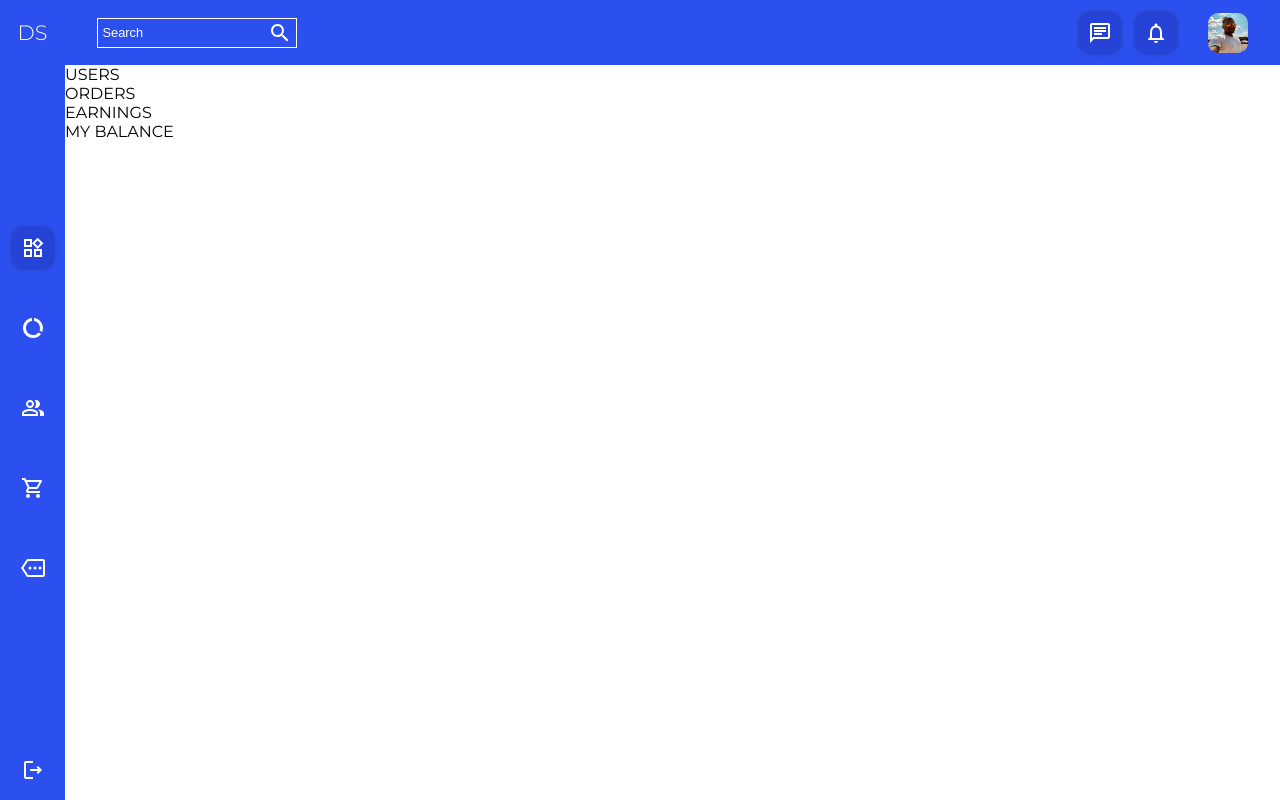
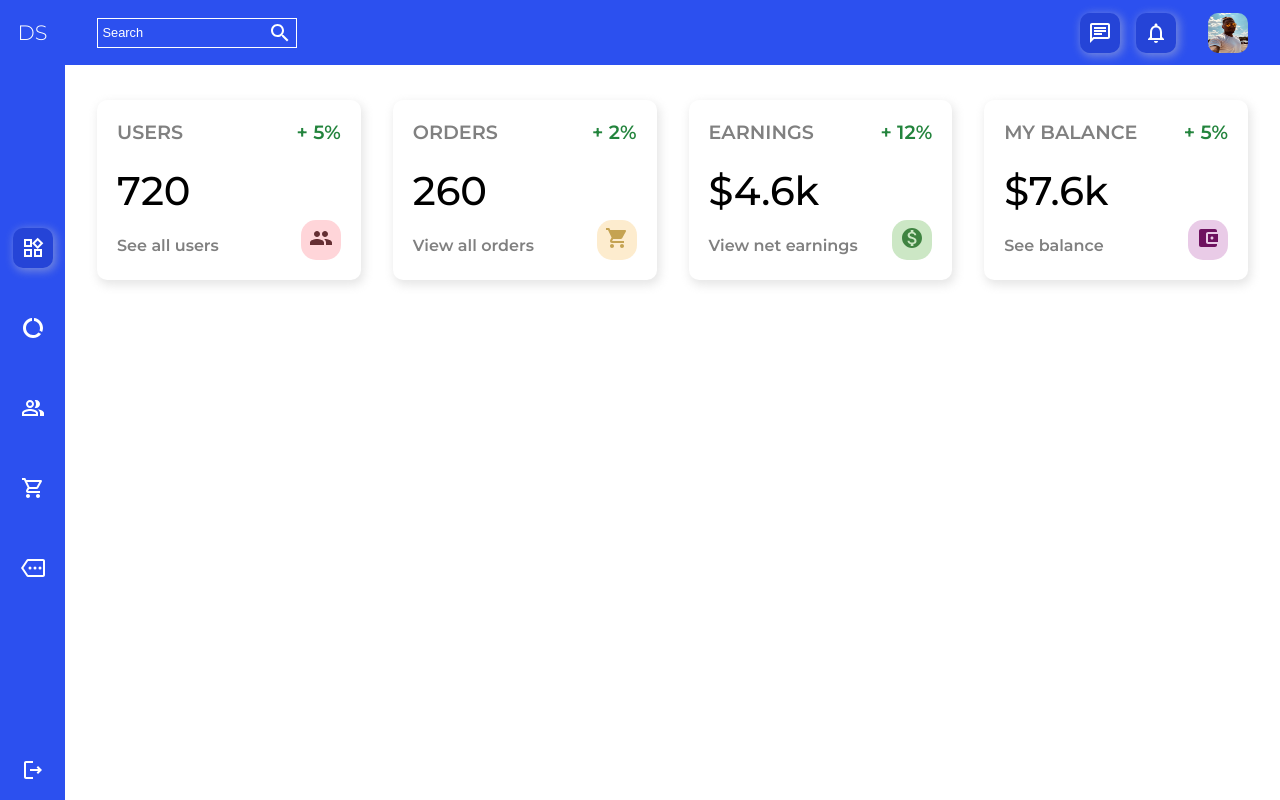
Before and after one commit to Biplo12/Dashboard, a React (Create React App) app: page / in a window 1280 px wide. Built offline with nearby package versions, Linux system fonts and the light colour scheme.

Commit message:
Widget component created

```diff
--- /dev/null
+++ b/src/Components/Revenue.jsx
@@ -0,0 +1,7 @@
+import React from "react";
+
+const Revenue = () => {
+  return <div className="revenue-container"></div>;
+};
+
+export default Revenue;
--- a/src/Components/Styles/__globalStyles.scss
+++ b/src/Components/Styles/__globalStyles.scss
@@ -4,6 +4,8 @@
 @import "__sidebar.scss";
 @import "__topbar.scss";
 @import "__home.scss";
+@import "__widget.scss";
+@import "__revenue.scss";
 
 *,
 *::after,
@@ -26,3 +28,18 @@ a {
 ul {
   list-style: none;
 }
+
+.un {
+  display: inline-block;
+  padding-bottom: 0px;
+  background-image: linear-gradient(#000, #000);
+  background-position: 0 100%; /*OR bottom left*/
+  background-size: 0% 1px;
+  padding-bottom: 5px;
+  background-repeat: no-repeat;
+  transition: background-size 0.3s, background-position 0s 0.3s; /*change after the size immediately*/
+}
+.un:hover {
+  background-position: 100% 100%; /*OR bottom right*/
+  background-size: 100% 1px;
+}
--- a/src/Components/Styles/__home.scss
+++ b/src/Components/Styles/__home.scss
@@ -1,6 +1,6 @@
 .home-container {
   width: calc(100% - 65px);
-  height: calc(100vh - 65px);
-  margin: 65px 0 0 65px;
+  height: calc(100vh - 100px);
+  margin: 100px 0 0 65px;
   color: #000;
 }
--- a/src/Components/Styles/__sidebar.scss
+++ b/src/Components/Styles/__sidebar.scss
@@ -37,7 +37,7 @@
   .sidebar-item.active {
     background-color: #2544d7;
     border-radius: 10px;
-    box-shadow: $b-shadow;
+    box-shadow: 2px 2px 10px 1px rgba(201, 201, 201, 0.47);
   }
   .sidebar-item:hover {
     display: flex;
--- a/src/Components/Styles/__topbar.scss
+++ b/src/Components/Styles/__topbar.scss
@@ -54,7 +54,7 @@
       margin: 0 0.5rem;
       background-color: #2544d7;
       border-radius: 10px;
-      box-shadow: $b-shadow;
+      box-shadow: 2px 2px 10px 1px rgba(201, 201, 201, 0.47);
       cursor: pointer;
     }
     .topbar-profile-image {
--- a/src/Components/Styles/__variables.scss
+++ b/src/Components/Styles/__variables.scss
@@ -2,4 +2,4 @@ $f-default: 1rem;
 // $f-family: "Inter", sans-serif;
 $f-family: "Montserrat", sans-serif;
 $transition: all 0.3s ease-out;
-$b-shadow: 0 0 5px rgba(0, 0, 0, 0.4);
+$b-shadow: 2px 4px 10px 1px rgba(201, 201, 201, 0.47);
--- /dev/null
+++ b/src/Components/Styles/__widget.scss
@@ -0,0 +1,60 @@
+.widget-container {
+  width: calc(100% - 4rem);
+  height: 22.5vh;
+  display: flex;
+  align-items: center;
+  justify-content: center;
+  gap: 2rem;
+  margin: 0 auto;
+  .widget-card {
+    width: 100%;
+    height: 100%;
+    display: flex;
+    justify-content: space-between;
+    padding: 20px;
+    box-shadow: $b-shadow;
+    border-radius: 10px;
+    .card-left {
+      width: auto;
+      height: 100%;
+      display: flex;
+      flex-direction: column;
+      justify-content: space-between;
+      h2 {
+        font-size: 1.2rem;
+        font-weight: 600;
+        color: gray;
+      }
+      h3 {
+        font-size: 2.5rem;
+        font-weight: 500;
+      }
+      a {
+        color: gray;
+        font-size: 1rem;
+        font-weight: 600;
+      }
+    }
+    .card-right {
+      width: auto;
+      height: 100%;
+      display: flex;
+      flex-direction: column;
+      justify-content: space-between;
+      align-items: flex-end;
+      .procentage {
+        font-size: 1.2rem;
+        font-weight: 600;
+        color: #23843d;
+      }
+      .icon-box {
+        width: 40px;
+        height: 40px;
+        display: flex;
+        align-items: center;
+        justify-content: center;
+        border-radius: 15px;
+      }
+    }
+  }
+}
--- /dev/null
+++ b/src/Components/Widget.jsx
@@ -0,0 +1,49 @@
+import React from "react";
+import { widgetData } from "./widgetData";
+import { ArrowDropUp, arrowDropDown } from "@mui/icons-material";
+
+const Widget = () => {
+  return (
+    <div className="widget-container">
+      {widgetData.map(
+        ({
+          id,
+          title,
+          value,
+          buttonContent,
+          href,
+          procentage,
+          icon,
+          iconBoxColor,
+        }) => {
+          return (
+            <div className="widget-card" key={id}>
+              <div className="card-left">
+                <h2>{title}</h2>
+                <h3>{value}</h3>
+                <span className="un">
+                  <a href={href}>{buttonContent}</a>
+                </span>
+              </div>
+              <div className="card-right">
+                <div className="card-right-top">
+                  <p className="procentage">{`+ ${procentage}%`}</p>
+                </div>
+                <div className="card-right-bottom">
+                  <div
+                    className="icon-box"
+                    style={{ background: iconBoxColor }}
+                  >
+                    <a href={href}>{icon}</a>
+                  </div>
+                </div>
+              </div>
+            </div>
+          );
+        }
+      )}
+    </div>
+  );
+};
+
+export default Widget;
--- /dev/null
+++ b/src/Components/widgetData.jsx
@@ -0,0 +1,53 @@
+import {
+  Group,
+  ShoppingCart,
+  MonetizationOn,
+  AccountBalanceWallet,
+} from "@mui/icons-material";
+
+export const widgetData = [
+  {
+    id: 1,
+    title: "USERS",
+    value: "720",
+    buttonContent: "See all users",
+    href: "/users",
+    procentageBalance: true,
+    procentage: 5,
+    icon: <Group style={{ fill: "#652F33" }} />,
+    iconBoxColor: "#FFD5D9",
+  },
+  {
+    id: 2,
+    title: "ORDERS",
+    value: "260",
+    buttonContent: "View all orders",
+    href: "/orders",
+    procentageBalance: true,
+    procentage: 2,
+    icon: <ShoppingCart style={{ fill: "#C5A352" }} />,
+    iconBoxColor: "#FDECCE",
+  },
+  {
+    id: 3,
+    title: "EARNINGS",
+    value: "$4.6k",
+    buttonContent: "View net earnings",
+    href: "/earnings",
+    procentageBalance: true,
+    procentage: 12,
+    icon: <MonetizationOn style={{ fill: "#3F8341" }} />,
+    iconBoxColor: "#CCE7C5",
+  },
+  {
+    id: 4,
+    title: "MY BALANCE",
+    value: "$7.6k",
+    buttonContent: "See balance",
+    href: "/balance",
+    procentageBalance: true,
+    procentage: 5,
+    icon: <AccountBalanceWallet style={{ fill: "#6E115F" }} />,
+    iconBoxColor: "#E9CBE7",
+  },
+];
--- a/src/Pages/Home.jsx
+++ b/src/Pages/Home.jsx
@@ -1,28 +1,16 @@
 import React from "react";
 import Sidebar from "../Components/Sidebar";
 import Topbar from "./../Components/Topbar";
-import { cardsData } from "./cardsData";
-import {
-  Group,
-  ShoppingCart,
-  MonetizationOn,
-  AccountBalanceWallet,
-} from "@mui/icons-material";
+import Widget from "../Components/Widget";
+import Revenue from "../Components/Revenue";
 const Home = () => {
   return (
     <>
       <Sidebar />
       <Topbar />
       <div className="home-container">
-        <div className="home-top-cards">
-          {cardsData.map(({ id, title }) => {
-            return (
-              <div className="home-top-card" key={id}>
-                <p>{title}</p>
-              </div>
-            );
-          })}
-        </div>
+        <Widget />
+        <Revenue />
       </div>
     </>
   );
--- a/src/Pages/cardsData.jsx
+++ /dev/null
@@ -1,38 +0,0 @@
-export const cardsData = [
-  {
-    id: 1,
-    title: "USERS",
-    value: "720",
-    button: "See all users",
-    icon: "Group",
-    arrowIcon: "ArrowDropUp",
-    procentage: "+ 5%",
-  },
-  {
-    id: 2,
-    title: "ORDERS",
-    value: "260",
-    button: "View all orders",
-    icon: "ShoppingCart",
-    arrowIcon: "ArrowDropUp",
-    procentage: "+ 2%",
-  },
-  {
-    id: 3,
-    title: "EARNINGS",
-    value: "$4.6k",
-    button: "View net earnings",
-    icon: "MonetizationOn",
-    arrowIcon: "ArrowDropUp",
-    procentage: "+ 12%",
-  },
-  {
-    id: 4,
-    title: "MY BALANCE",
-    value: "$7.6k",
-    button: "See balance",
-    icon: "AccountBalanceWallet",
-    arrowIcon: "ArrowDropUp",
-    procentage: "+ 5%",
-  },
-];
```
Also changed, not shown: src/Components/Styles/__revenue.scss (added).
